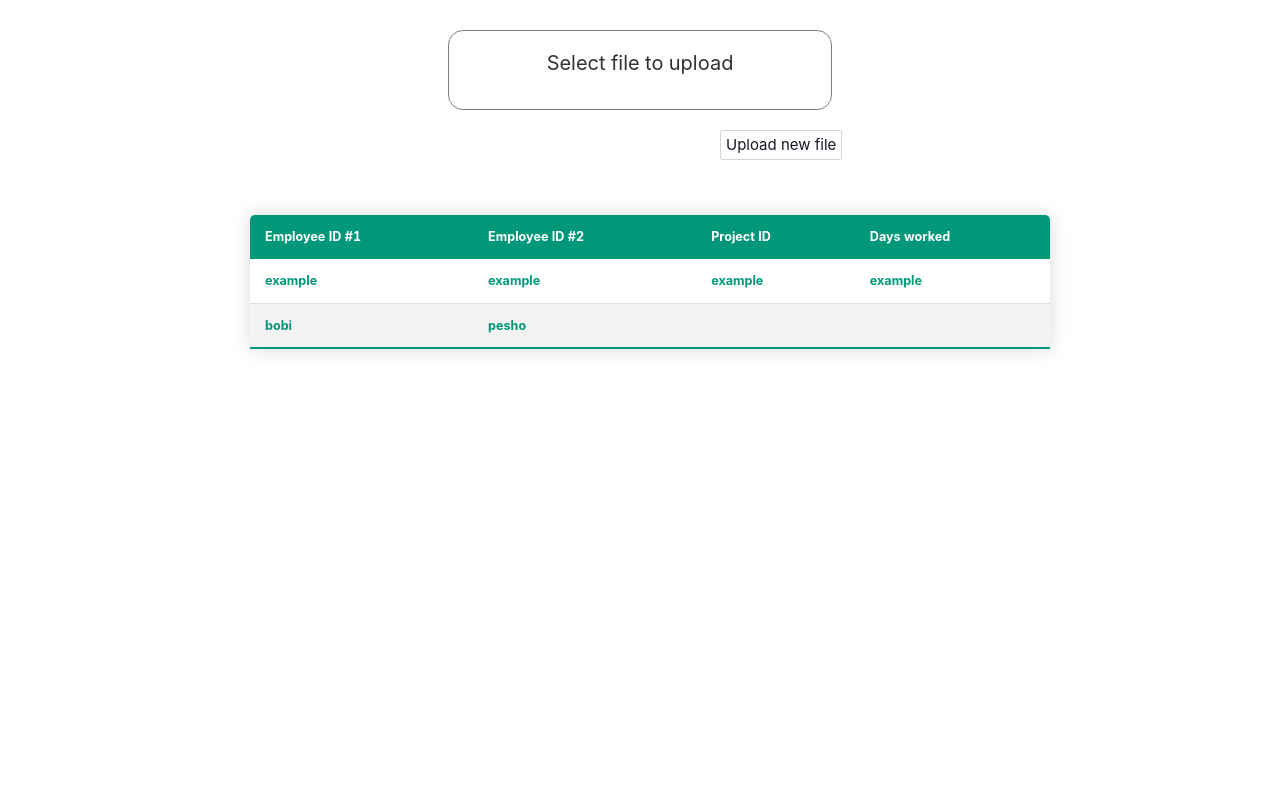
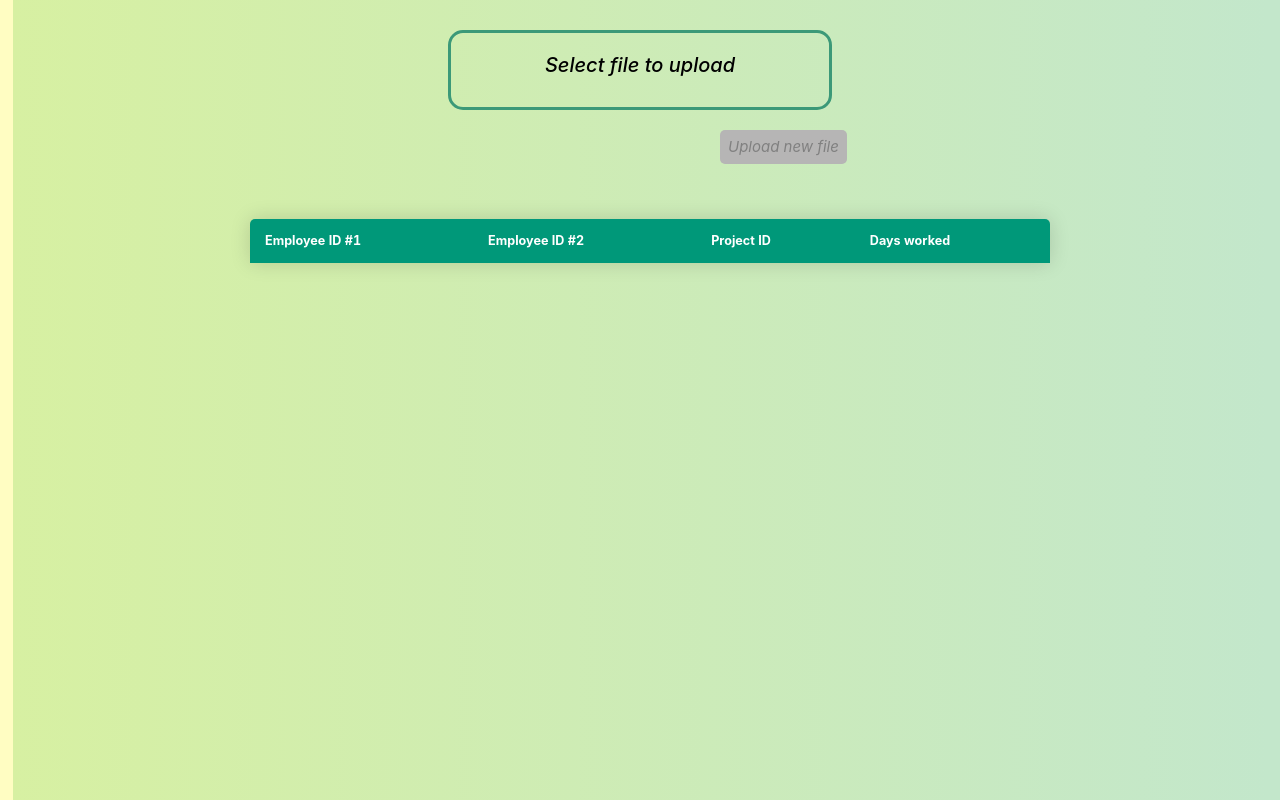
Before and after one commit to ivanovWGR/borislav-ivanov-employees, a React (Create React App) app: page / in a window 1280 px wide. Built offline with nearby package versions, Linux system fonts and the light colour scheme.

Commit message:
style dropzone

```diff
--- a/package.json
+++ b/package.json
@@ -7,6 +7,7 @@
     "@testing-library/react": "^11.2.6",
     "@testing-library/user-event": "^12.8.3",
     "antd": "^4.15.3",
+    "moment": "^2.29.1",
     "react": "^17.0.2",
     "react-dom": "^17.0.2",
     "react-dropzone": "^11.3.2",
--- a/src/App.css
+++ b/src/App.css
@@ -1,5 +1,12 @@
 body {
-    background-color: whitesmoke;
+    background-image:
+    linear-gradient(
+      to right,
+      #fffdc2,
+      #fffdc2 1%,
+      #d7f0a2 1%,
+      #c3e7cb 99%
+    );
 }
 .container {
     padding-top: 30px;
--- a/src/Components/DropZone.js
+++ b/src/Components/DropZone.js
@@ -4,17 +4,23 @@ import { notification, Button } from 'antd';
 import 'antd/dist/antd.css';
 import styles from './Upload.module.css';
 import EmployeesTable from './Table';
-import {parse} from 'papaparse';
+import { parse } from 'papaparse';
+import moment from 'moment'
+
 
 
 function DropZone() {
+    //Validate date every date to y-m-d
+    const date = '20010704T120854';
+    console.log(moment(date).format().slice(0, 10))
+
     const [file, setFile] = useState(null);
-    const [employees, setEmployees] = useState([{ email: 'bobi', name: 'pesho' }]);
+    const [employees, setEmployees] = useState([]);
 
     const openNotification = (message) => {
         const key = `open${Date.now()}`;
         const btn = (
-            <Button type="primary" size="small" onClick={() => notification.close(key)}>
+            <Button type="primary" size="small" className={styles.buttonNotification} onClick={() => notification.close(key)}>
                 Confirm
             </Button>
         );
@@ -31,7 +37,10 @@ function DropZone() {
         Array.from(acceptedFiles).forEach(async file => {
             const TEXT = await file.text();
             console.log(TEXT)
-            const RESULT = parse(TEXT)
+            let result = parse(TEXT, { header: true });
+            console.log(result);
+            setEmployees(result.data)
+
         })
     }, [])
 
@@ -55,7 +64,7 @@ function DropZone() {
                             <input {...getInputProps()} />
                             {!isDragActive && <div className={styles.descriptDrag}>
                                 <div className={styles.headerDrag}>
-                                    {file ? <>List of employees</> : <> Select file to upload</>}
+                                    {file ? <p className={styles.activeInfo}>List of employees</p> : <> Select file to upload</>}
                                 </div>
                             </div>}
                             {isDragReject && "File type not accepted"}
@@ -71,7 +80,7 @@ function DropZone() {
                 }
             </div>
             <button className={file ? styles.discardButtonActive : styles.discardButton} disabled={!file ? true : false} onClick={clearFile}>Upload new file</button>
-            <EmployeesTable employees={employees} />
+            <EmployeesTable employees={employees} file={file} />
         </>
     )
 }
--- a/src/Components/Table.js
+++ b/src/Components/Table.js
@@ -1,14 +1,14 @@
 import styles from './Table.module.css';
 
 
-function EmployeesTable({ employees }) {
+function EmployeesTable({ employees, file }) {
     const renderEmployes = (file) => {
         return (
-            <tr key={file.name} className={styles.activeRow}>
-                <td>{file.email}</td>
-                <td>{file.name}</td>
+            <tr key={file.EmpID} className={styles.activeRow}>
+                <td>{file.EmpID}</td>
                 <td>{file.ProjectID}</td>
-                <td>{file.daysWorked}</td>
+                <td>{file.DateFrom}</td>
+                <td>{file.DateTo}</td>
             </tr>
         )
     }
@@ -23,15 +23,20 @@ function EmployeesTable({ employees }) {
                         <th>Days worked</th>
                     </tr>
                 </thead>
-                <tbody>
-                    <tr className={styles.activeRow}>
-                        <td>example</td>
-                        <td>example</td>
-                        <td>example</td>
-                        <td>example</td>
-                    </tr>
-                    {employees.map(renderEmployes)}
-                </tbody>
+                {file ?
+                    <tbody>
+                        <tr className={styles.activeRow}>
+                            <td>Example1</td>
+                            <td>Example2</td>
+                            <td>Example3</td>
+                            <td>Example4</td>
+                        </tr>
+                        {employees.map(renderEmployes)}
+                    </tbody>
+                    :
+                    null
+                }
+
             </table>
         </div>
     )
--- a/src/Components/Upload.module.css
+++ b/src/Components/Upload.module.css
@@ -1,6 +1,6 @@
 .dragContainer {
     margin-top   : 50px;
-    border       : 1px solid grey;
+    border       : 3px solid #3C9978;
     border-radius: 15px;
     height       : 80px;
     width        : 30%;
@@ -21,15 +21,20 @@
 }
 
 .headerDrag {
-    font-weight: 400;
+    font-weight: 500;
     font-size  : 20px;
     line-height: 24px;
     text-align : center;
-    color      : rgb(51, 49, 49);
+    color      : black;
+    font-style : italic;
     height     : 80px;
     outline    : none;
     padding-top: 20px;
     cursor     : pointer;
+}
+
+.headerDrag:hover {
+    color: white;
 }
 
 .fileInformation {
@@ -37,13 +42,14 @@
     margin-top: 8px;
     position  : relative;
     left      : 90px;
-    color     : grey;
+    color     : black;
 }
 
 .discardButtonActive {
+    font-style      : italic;
     position        : relative;
     margin-right    : 5px;
-    background-color: black;
+    background-color: #3C9978;
     font-weight     : 400;
     font-size       : 15px;
     line-height     : 18px;
@@ -53,25 +59,33 @@
     outline         : none;
     border-width    : 1px;
     border-style    : solid;
-    border-radius   : 2px;
-    padding         : 5px;
+    border-radius   : 5px;
+    padding         : 8px;
     left            : 720px;
     top             : -30px;
 }
 
 .discardButton {
+    font-style      : italic;
     position        : relative;
-    background-color: transparent;
+    background-color: rgb(182, 181, 181);
     font-weight     : 400;
     font-size       : 15px;
     line-height     : 18px;
     cursor          : pointer;
-    color           : rgb(22, 24, 35);
+    border-radius   : 5px;
+    color           : grey;
     outline         : none;
-    border-width    : 1px;
-    border-style    : solid;
-    border-radius   : 2px;
-    padding         : 5px;
+    padding         : 8px;
+    border          : none;
     left            : 720px;
     top             : -30px;
 }
+
+.activeInfo {
+    color: white;
+}
+
+.buttonNotification {
+    background-color: #3C9978 !important;
+}
--- /dev/null
+++ b/src/Components/uttils.js
@@ -0,0 +1,6 @@
+export function getDaysFromDates(firstDate, secondDate) {
+    let gt2 = firstDate.getTime();
+    let gt1 = secondDate.getTime();
+
+    return parseInt((gt2 - gt1) / (24 * 3600 * 1000));
+}
```
